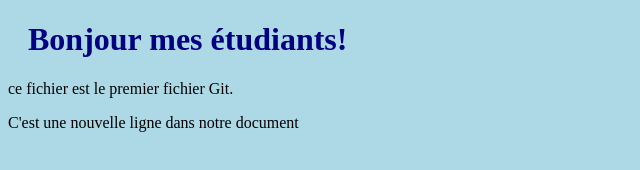
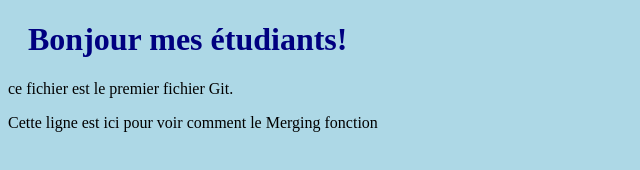
Before and after one commit to MokraniHocine/Projet, a plain HTML site: page index.html in a window 1280 px wide. Shown: the whole page, without its empty margins (0-640 px from the left). Drawn offline with Linux system fonts and the light colour scheme.

Commit message:
mise a jours pour fixer l'urgence sur le fichier index.html

```diff
--- a/index.html
+++ b/index.html
@@ -11,7 +11,7 @@
 
 <h1> Bonjour mes étudiants! </h1>
 <p> ce fichier est le premier fichier Git. </p>
-<p> C'est une nouvelle ligne dans notre document </p>
+<p> Cette ligne est ici pour voir comment le Merging fonction</p>
 
 </body>
 
```
